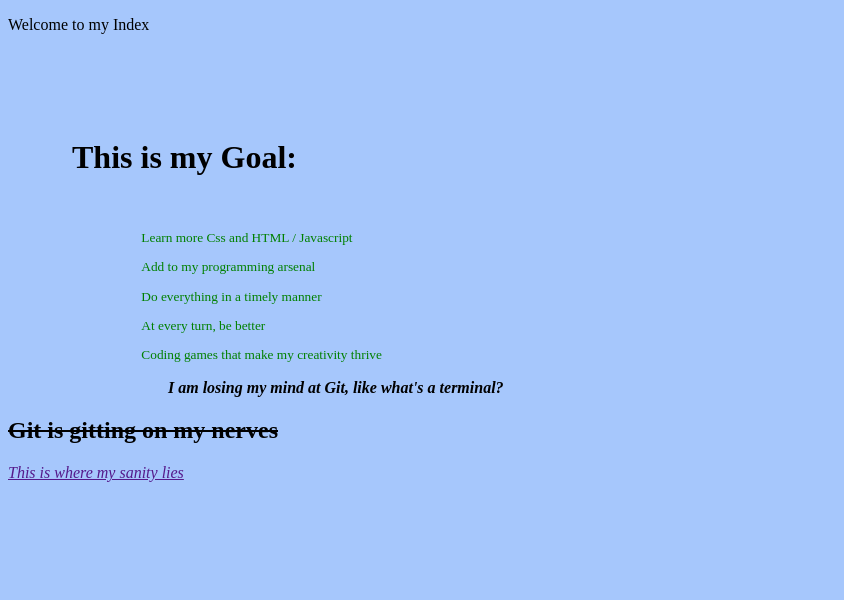
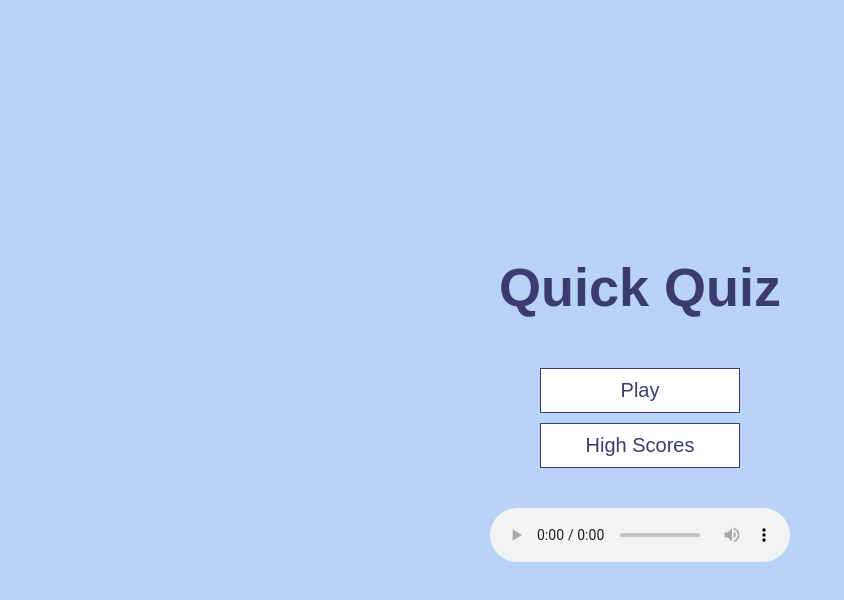
Before and after one commit to RyanJStories/StartingRepo, a plain HTML site: page root folder/activity 1/index.html in a window 1280 px wide. Shown: the whole page, without its empty margins (0-844 px from the left). Drawn offline with Linux system fonts and the light colour scheme.

Commit message:
Add files via upload

```diff
--- /dev/null
+++ b/root folder/activity 1/game/game.css
@@ -0,0 +1,25 @@
+:root{
+    background-color: #b8d3f5;
+}
+.choice-container{
+    display: flex;
+    margin-bottom: 0.5rem;
+    width: 100%;
+    font-size: 1.8rem;
+    background-color: white;
+    color: rgb(59, 59, 112);
+    height:fit-content;
+}
+.choice-container:hover{
+    cursor:pointer;
+    background-color: rgb(214, 214, 214);
+
+}
+.choice-prefix{
+    padding:1.5rem;
+    background-color: blue;
+    color:white;
+}
+.choice-text{
+    padding:1.5rem;
+}
--- /dev/null
+++ b/root folder/activity 1/index.css
@@ -0,0 +1,93 @@
+:root{
+    background-color: #b8d3f5;
+    font-size: 62.5%;
+}
+*{
+    box-sizing: border-box;
+    font-family: Arial, Helvetica, sans-serif;
+    padding:0;
+    margin:0;
+    color: black;
+}
+
+h1,
+h2,
+h3,
+h4{
+    margin-bottom: 1rem;
+    margin-top:20%;
+
+}
+h1{
+    font-size:5.4rem;
+    color: rgb(59, 59, 112);
+    margin-bottom: 5rem;
+}
+h2{
+    font-size:4.2rem;
+    margin-bottom: 4rem;
+    font-weight:700;
+}
+h3{
+    font-size: 2.0rem;
+    font-weight: 500;
+}
+
+
+/*utilities*/
+
+.container{
+    width:100vw;
+    height:100vh;
+    display:flex;
+    justify-content: center;
+    align-items: flex-start;
+
+}
+.container > *{
+    width:100%;
+}
+.flex-column{
+    display:flex;
+    flex-direction:column;
+}
+.flex-center{
+    justify-content:center;
+    align-items:center;
+    }
+.justify-center{
+    justify-content:center;
+}
+.text-center{
+    text-align:center;
+}
+.hidden{
+    display:none;
+    }
+
+.button{
+    background-color:white;
+    border: 1px solid rgb(59, 59, 112);
+    font-size:2rem;
+    margin-bottom: 1rem;
+    text-decoration:none;
+    color: rgb(59, 59, 112);
+    text-align:center;
+    padding:1rem 0;
+    width:20rem;
+}
+.button:hover{
+cursor:pointer;
+box-shadow:0 0.4rem 1.4rem 0rem rgb(95, 93, 91);
+transform : translate(-0.1rem);
+transition : transform 140ms;
+background-color: rgb(209, 227, 235);
+}
+.button[disabled]:hover{
+    cursor: not-allowed;
+    box-shadow:none;
+    transform:none;
+}
+audio{
+    margin-top:3rem;
+}
--- a/root folder/activity 1/index.html
+++ b/root folder/activity 1/index.html
@@ -1,52 +1,23 @@
-<!doctype html>
+<!DOCTYPE html>
 <html>
-	<head>
+    <head>
+        <meta charset="UTF-8"/>
+        <meta name = "viewport" content = "width-device-width, initial scale = 1.0"/>
+        <meta http-equiv="X-UA-Compatible" content = "ie = edge"/>
+        <title>Quick Quiz</title>
+        <link rel="stylesheet" type="text/css" href="index.css">
+    </head>
+    <body>
+        <div class ="container">
+            <div id = "home" class = "flex-center flex-column">
+                <h1>Quick Quiz</h1>
+                <a class = "button" href="game/game.html">Play</a>
+                <a class = "button" href="game/hScore.html">High Scores</a>
+                <audio controls="bgMusic" src="ThinkingOfWords.mp3" loop></audio>
+            </div>
+        </div>
 
-	<title>This is my Index</title>
-	<p>Welcome to my Index</P>
-	<br></br>
-	</head>
-	<body>
+        <script src="index.js"></script>
 
-	<h1>This is my Goal:</h1>
-	<list>
-	<dl>Learn more Css and HTML / Javascript</dl>
-	<dl>Add to my programming arsenal</dl>
-	<dl>Do everything in a timely manner</dl>
-	<dl>At every turn, be better</dl>
-	<dl>Coding games that make my creativity thrive</dl>
-	</list>
-	</body>
-	<footer>
-	<strong><i><p>I am losing my mind at Git, like what's a terminal?</p></i></strong>
-	</footer>
-	<h2>
-	<s>Git is gitting on my nerves</s>
-	</h2>
-	<section>
-	<cite><a href https://codehs.com>This is where my sanity lies</a></cite>
-	</section>
-	<style>
-		h1{
-		padding: 1em;
-		padding-left:2em;
-		}
-		list{
-		width: 20%;
-		font-size:10pt;
-		color: green;
-
-		}
-		list dl{
-		padding-left:10em;
-		font-size: 30;
-		}
-		strong i p{
-		padding-left: 10em;
-		}
-		html{
-		background-color: #a6c7fc;
-		}
-
-	</style>
+    </body>
 </html>
```
Also changed, not shown: root folder/activity 1/game/game.html (added, +38 -0 lines), root folder/activity 1/game/hScore.html (added), root folder/activity 1/index.js (added), 1 other file.
